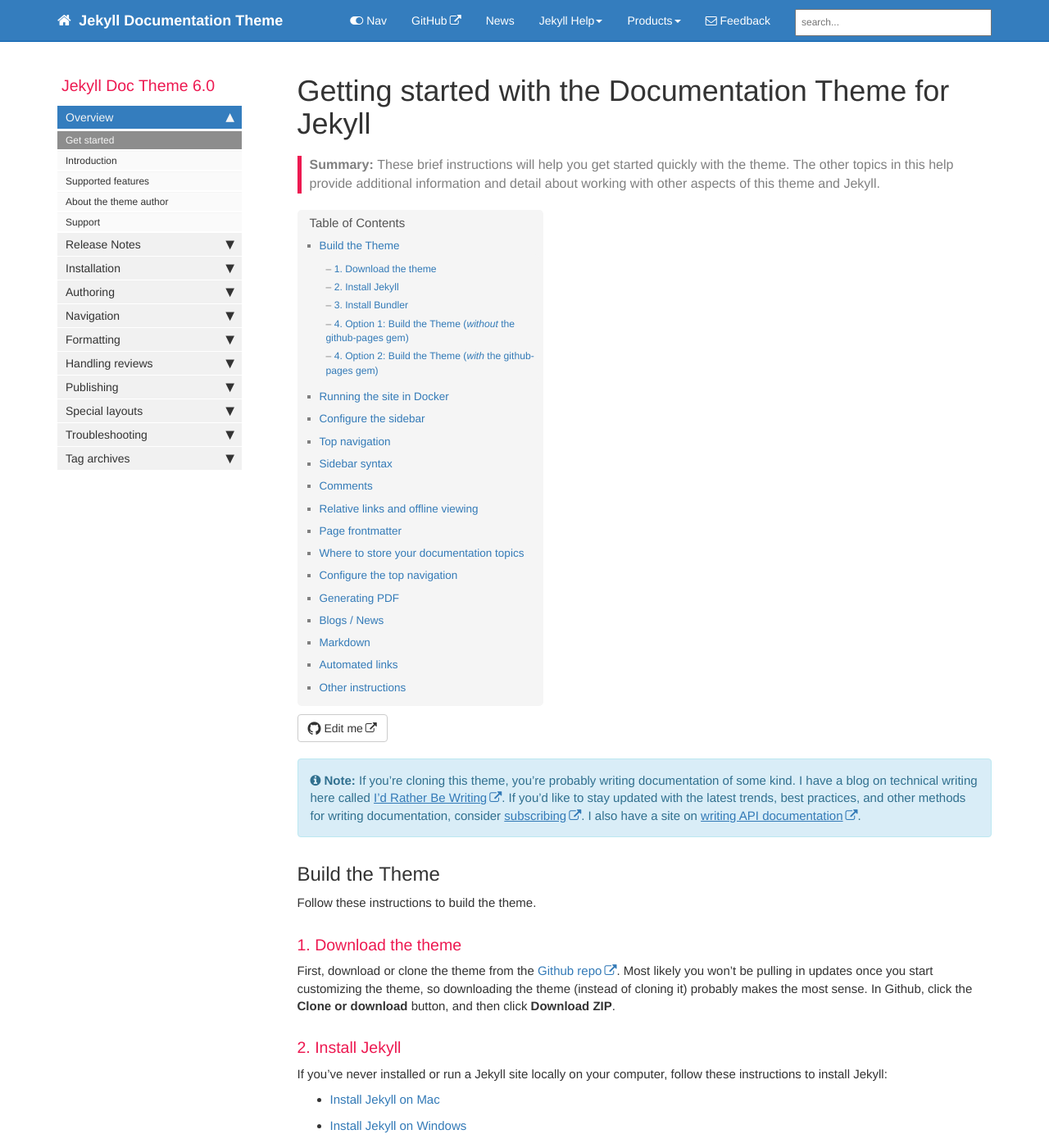
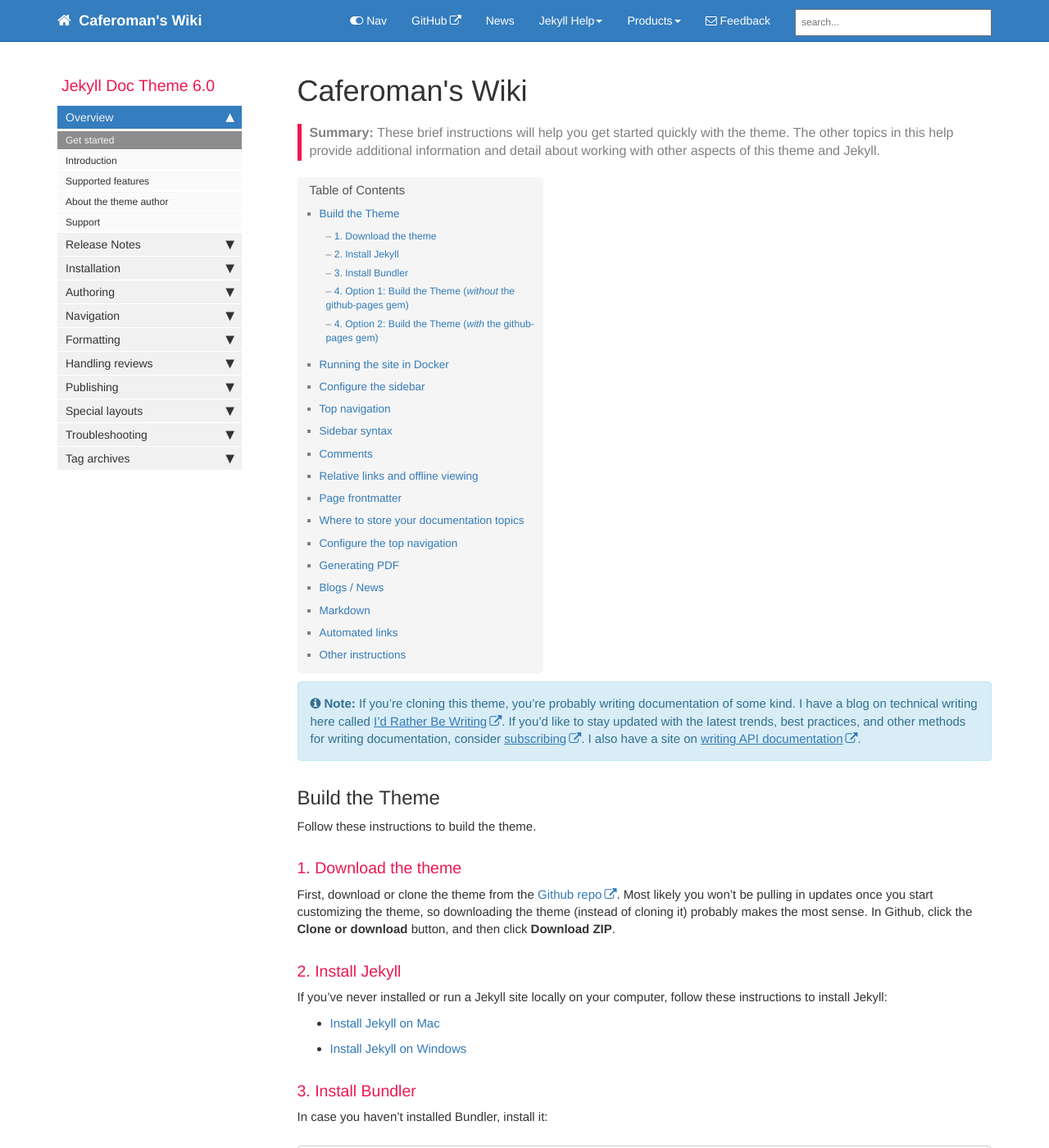
Before and after one commit to caferoman/caferoman.github.io, a Jekyll site: the page built from index.md, in a window 1280 px wide and 1400 px high. Shown: the whole window at 82% size. Built offline with Jekyll 4.4.1, drawn with Linux system fonts in a browser that asks for light colours; comment, search, counter and statistics services are not loaded; some of the changed text lies outside the part shown.

Commit message:
Title / page info
Title / page info

```diff
--- a/_config.yml
+++ b/_config.yml
@@ -3,22 +3,22 @@
 output: web
 # this property is useful for conditional filtering of content that is separate from the PDF.
 
-topnav_title: Jekyll Documentation Theme
+topnav_title: Caferoman's Wiki
 # this appears on the top navigation bar next to the home button
 
-site_title: Jekyll theme for documentation
+site_title: Caferoman's Wiki
 # this appears in the html browser tab for the site title (seen mostly by search engines, not users)
 
-company_name: Your company
+company_name: EmStudio
 # this appears in the footer
 
-github_editme_path: tomjoht/documentation-theme-jekyll/blob/gh-pages/
+github_editme_path:
 # if you're using Github, provide the basepath to the branch you've created for reviews, following the sample here. if not, leave this value blank.
 
 # gitlab_editme_path: tomjoht/documentation-theme-jekyll/blob/gh-pages/
 # if you're using GitLab, provide the basepath to the branch you've created for reviews, following the sample here. if not, leave this value blank.
 
-google_analytics: UA-66296557-1
+google_analytics:
 # if you have google-analytics ID, put it in. if not, edit this value to blank.
 
 host: 127.0.0.1
@@ -33,9 +33,9 @@
   - vendor
 # these are the files and directories that jekyll will exclude from the build
 
-feedback_subject_line: Jekyll documentation theme
+feedback_subject_line: Caferoman's Wiki
 
-feedback_email: tomjoht@gmail.com
+feedback_email: daduki@gmail.com
 # used as a contact email for the Feedback link in the top navigation bar
 
 # feedback_disable: true
--- a/index.md
+++ b/index.md
@@ -1,6 +1,6 @@
 ---
-title: "Getting started with the Documentation Theme for Jekyll"
-keywords: sample homepage
+title: "Caferoman's Wiki"
+keywords: wiki homepage
 tags: [getting_started]
 sidebar: mydoc_sidebar
 permalink: index.html
```
